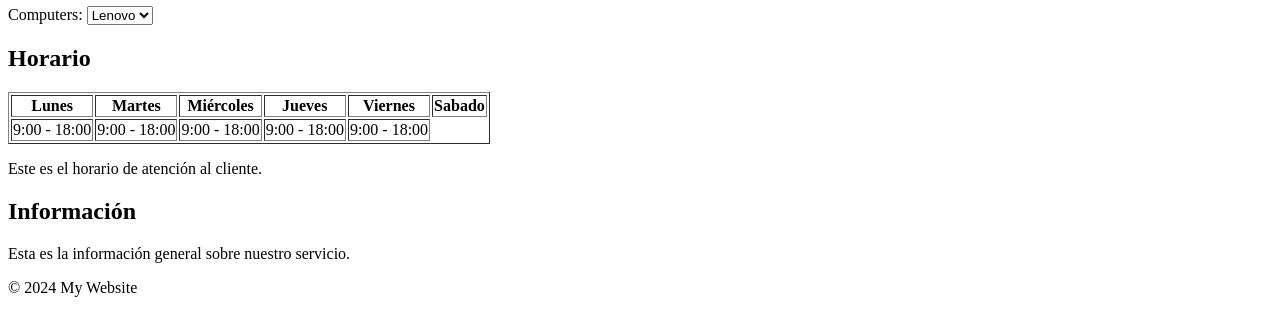
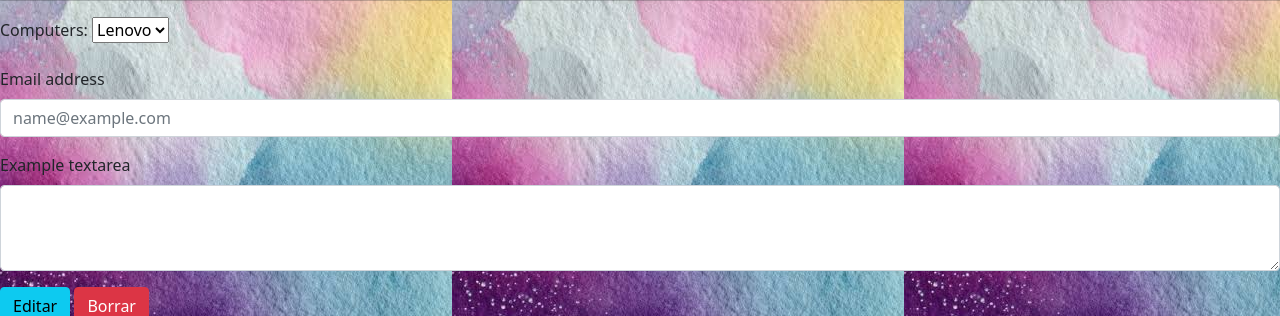
Before and after one commit to juandgo/PointecGrupo2, a plain HTML site: page index.html in a window 1280 px wide. Shown: the part 284-600 px from the top of the page. Drawn offline with nearby package versions, Linux system fonts and the light colour scheme.

Commit message:
implemente bootstrap

```diff
--- /dev/null
+++ b/css/style.css
@@ -0,0 +1,3 @@
+body{
+    background-image: url("../img/img_background.png");
+}
--- a/index.html
+++ b/index.html
@@ -4,7 +4,19 @@
 <head>
     <meta charset="UTF-8">
     <meta name="viewport" content="width=device-width, initial-scale=1.0">
-    <title>Document</title>
+    <!--Esta es la hoja de estilos que se encuentra en la carpeta css-->
+    <link rel="stylesheet" href="css/style.css">
+
+
+    <!--CDN de Bootstrap 5.0.2 para estilos y componentes-->
+    <link href="https://cdn.jsdelivr.net/npm/bootstrap@5.0.2/dist/css/bootstrap.min.css" rel="stylesheet"
+        integrity="sha384-EVSTQN3/azprG1Anm3QDgpJLIm9Nao0Yz1ztcQTwFspd3yD65VohhpuuCOmLASjC" crossorigin="anonymous">
+    <script src="https://cdn.jsdelivr.net/npm/bootstrap@5.0.2/dist/js/bootstrap.bundle.min.js"
+        integrity="sha384-MrcW6ZMFYlzcLA8Nl+NtUVF0sA7MsXsP1UyJoMp4YLEuNSfAP+JcXn/tWtIaxVXM"
+        crossorigin="anonymous"></script>
+
+
+    <title>Mi Sitio Web</title>
 </head>
 
 <body>
@@ -21,6 +33,7 @@
         </nav>
     </header>
     <main>
+
         <section id="inicio">
             <img src="img/2cond.jpg" alt="Logo" width="100" height="100">
             <br>
@@ -33,6 +46,23 @@
                 <option value="option4">Asus</option>
             </select>
         </section>
+        <br>
+
+        <!--  Formulario de contacto sacado de la documentacion de Bootstrap 5.0.2 -->
+
+        <div class="mb-3">
+            <label for="exampleFormControlInput1" class="form-label">Email address</label>
+            <input type="email" class="form-control" id="exampleFormControlInput1" placeholder="name@example.com">
+        </div>
+        <div class="mb-3">
+            <label for="exampleFormControlTextarea1" class="form-label">Example textarea</label>
+            <textarea class="form-control" id="exampleFormControlTextarea1" rows="3"></textarea>
+        </div>
+
+        <button type="button" class="btn btn-info">Editar</button>
+        <button type="button" class="btn btn-danger">Borrar</button>
+
+
         <section id="horario">
             <h2>Horario</h2>
             <table border="1">
```
